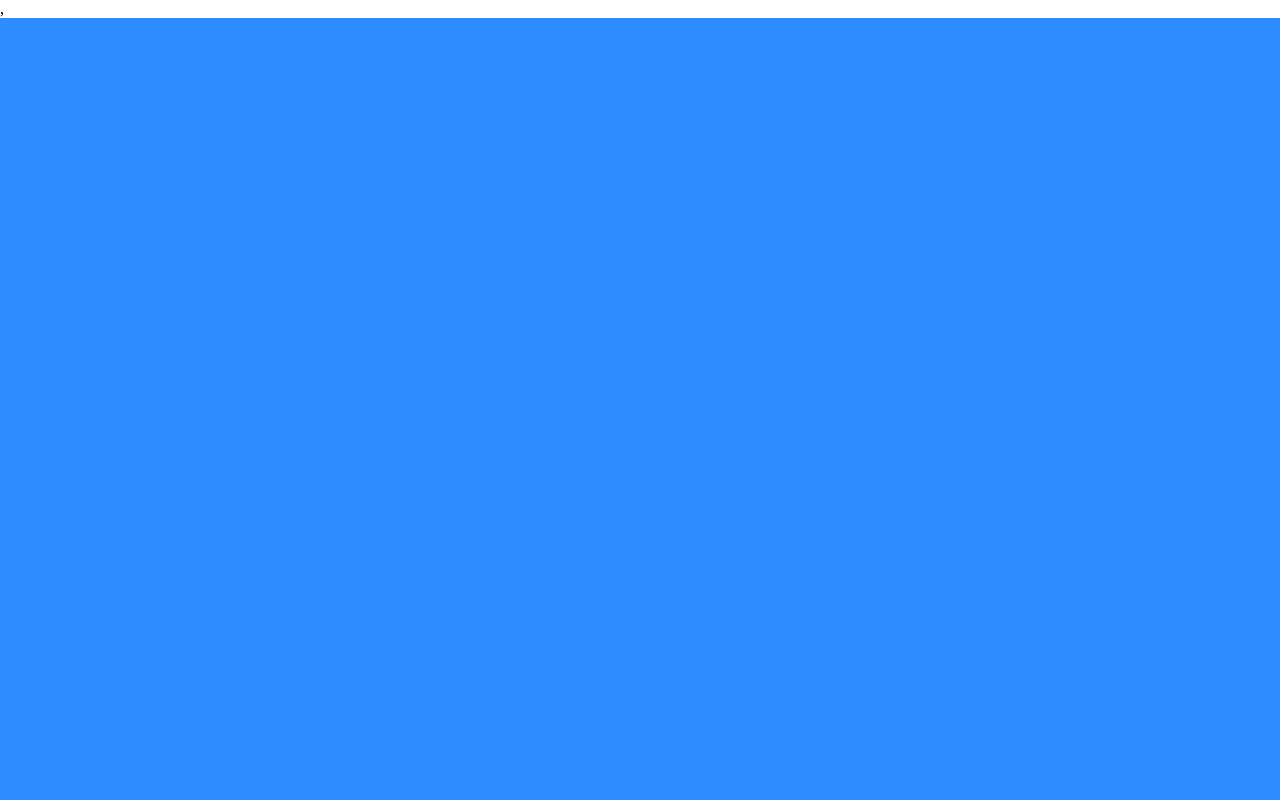
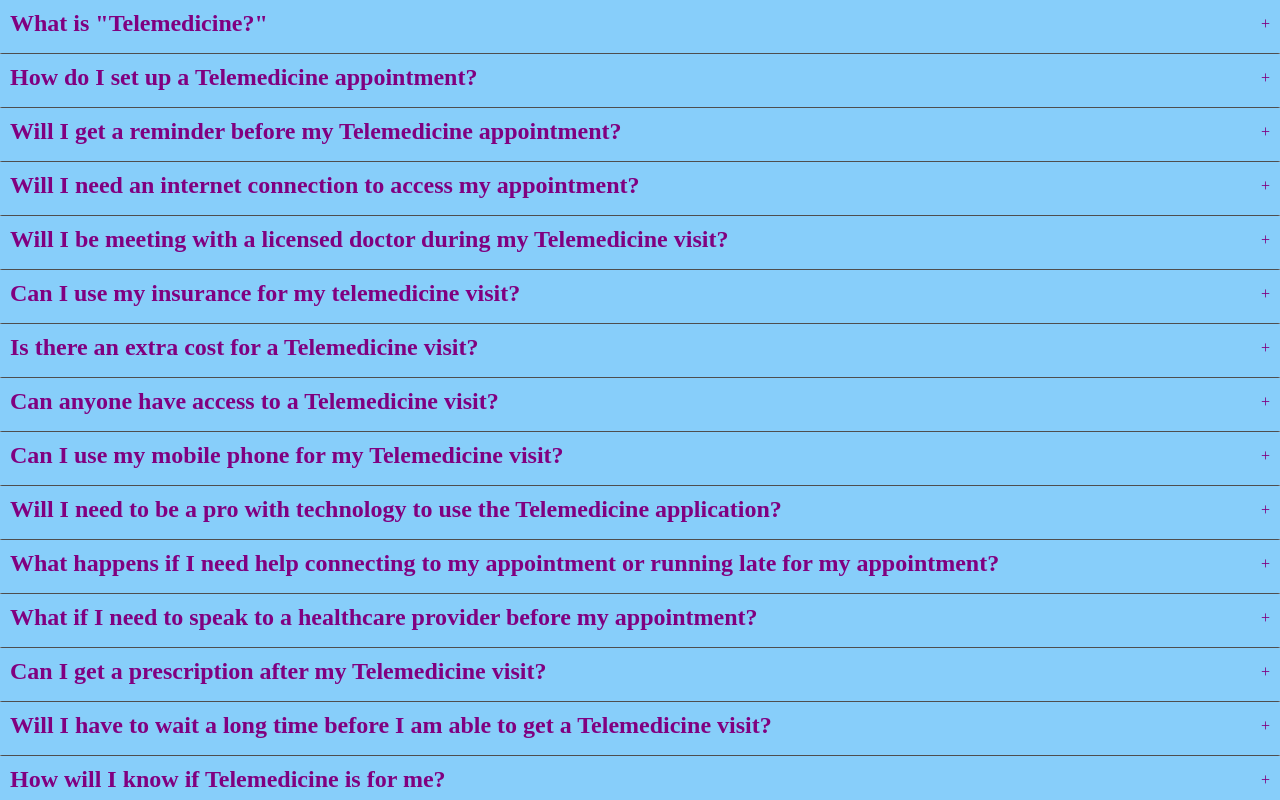
Before and after one commit to farismrahman2/Telemedicine2, a React (Create React App) app: page /newdata in a window 1280 px wide. Before the commit this address had no page. Shown: the top 800 px of the page. Built offline with nearby package versions, Linux system fonts and the light colour scheme.

Commit message:
FAQ changes - Solebo

```diff
--- a/package.json
+++ b/package.json
@@ -31,7 +31,7 @@
     "react-icons": "^4.3.1",
     "react-messenger-customer-chat": "^0.8.0",
     "react-router-dom": "^6.2.2",
-    "react-scripts": "^5.0.0",
+    "react-scripts": "^5.0.1",
     "react-scroll-into-view": "^1.12.0",
     "web-vitals": "^2.1.3"
   },
--- a/src/containers/blog/blog.css
+++ b/src/containers/blog/blog.css
@@ -45,3 +45,16 @@
       max-height: 9999px;
       transition: all 0.5s cubic-bezier(1,0,1,0);
   }
+  .wrapper .btn-area{
+    display: block;
+    background: purple;
+    color: lightblue;
+    cursor: pointer;
+    text-align: center;
+    font-weight: bold;
+    font-size: large;
+    width: 200px;
+    line-height: 30px;
+    margin: 5% auto 0;
+    border-radius: 50px;
+  }
--- a/src/containers/blog/blog.jsx
+++ b/src/containers/blog/blog.jsx
@@ -1,7 +1,7 @@
 import React, {useState} from 'react';
 import './blog.css';
 import {data} from './data.js';
-
+import { Link } from 'react-router-dom';
 const Blog = () => {
   const [selected, setSelected] = useState(null);
   const toggle = i => {
@@ -27,6 +27,11 @@ const Blog = () => {
             </div>
           </div>
   ))}
+  <Link to = "newdata" target = "_blank">
+  <button for ="btnBox" class = "btn-area">
+               <span class = "btn1"> Show more </span>
+               </button>
+               </Link>
       </div>
     </div>
   )
--- /dev/null
+++ b/src/containers/blog2/blog2.css
@@ -0,0 +1,33 @@
+.accordion{
+    width:100%;
+}
+.item{
+    background:lightskyblue;
+    filter: drop-shadow(0px 1px 1px black);
+    margin-bottom: 1px;
+    padding:10px 10px;
+  }
+  /*Add animation*/
+
+  .title{
+      color:purple;
+      display:flex;
+      justify-content: space-between;
+      align-items: center;
+      cursor:pointer;
+  }
+  .content{
+    color: purple;
+    font-family: var(--font-family);
+    font-size: 20px;
+    max-height:6px;
+    text-align: left;
+    overflow:hidden;
+    transition: all 0.5s cubic-bezier(0,1,0,1);
+  }
+
+  .content.show{
+      height:auto;
+      max-height: 9999px;
+      transition: all 0.5s cubic-bezier(1,0,1,0);
+  }
--- /dev/null
+++ b/src/containers/blog2/blog2.jsx
@@ -0,0 +1,43 @@
+import React, {useState} from 'react';
+import './blog2.css';
+import {newdata} from './newdata.jsx';
+import { Link } from 'react-router-dom';
+
+
+const Blog2 = () => {
+  const [selected,setSelected] =useState(null);
+  const toggle = i => {
+    if(selected === i)
+    {
+      return setSelected(null);
+    }
+
+    setSelected(i);
+  }
+
+  return(
+    <div  id ='blog2'>
+      <h1 className='gradienttext'></h1>
+      <div className = "accordion">
+        {newdata.map((item,i)=>(
+          <div className = "item">
+            <div className= "title" onClick={() => toggle(i)}>
+              <h2>{item.question}</h2>
+              <span>{selected === i ? '-' : '+'}</span>
+            </div>
+            <div className = {selected === i ? 'content show' : 'content'}>
+              {item.answer}
+            </div>
+            </div>
+
+  ))}
+
+<Link to = "newdata" target = "_blank">
+               </Link>
+      </div>
+    </div>
+
+  )
+};
+
+export default Blog2;
--- /dev/null
+++ b/src/containers/blog2/newdata.jsx
@@ -0,0 +1,83 @@
+import './blog2.css';
+export const newdata = [
+   {
+      question: 'What is "Telemedicine?"',
+      answer: 'Telemedicine is a way that doctors can deliver care to patients by using telecommuncations such as; phone or computer. Patients can get live video chats with their doctors online. ',
+   },
+   {
+      question: 'How do I set up a Telemedicine appointment?',
+      answer: 'You will see the “Book an appointment” on the home page, where you add in your information and can schedule. ',
+   },
+   {
+      question: 'Will I get a reminder before my Telemedicine appointment?',
+      answer: 'Yes. You will receive a reminder a week before your visit that would also ask to "Confirm Your Telemedicine Appointment", and another reminder 24hrs before your visit ',
+   },
+   {
+      question: 'Will I need an internet connection to access my appointment?',
+      answer: 'Yes, we recommend a strong wireless connection so that your appointment goes smoothly',
+   },
+   {
+      question: 'Will I be meeting with a licensed doctor during my Telemedicine visit?',
+      answer: 'Yes, you will. All our doctors are licensed, MDs, and will deliver quality care to you.',
+   },
+   {
+      question: 'Can I use my insurance for my telemedicine visit?',
+      answer: 'In many cases, yes.  You can fill out your insurance information before or during your scheduled appointment and a healthcare provider will inform you if your insurance qualifies for your visit.',
+   },
+   {
+      question: 'Is there an extra cost for a Telemedicine visit? ',
+      answer: 'No, there is no extra cost. We bill insurance for any visits.',
+   },
+   {
+      question: 'Can anyone have access to a Telemedicine visit? ',
+      answer: 'We require patients to be 18 years and above. Patients who are under the age of 18 must have an adult present during their Telemedicine visit.',
+   },
+   {
+      question: 'Can I use my mobile phone for my Telemedicine visit? ',
+      answer: 'Yes. The doctor will need to see you through your device. We suggest using a mobile phone or computer that has video and audio capabilities. ',
+   },
+   {
+      question: 'Will I need to be a pro with technology to use the Telemedicine application?',
+      answer: 'No. Our Telemedicine application is very simple and patients of all ages can easily use the platform.',
+   },
+   {
+      question: 'What happens if I need help connecting to my appointment or running late for my appointment?',
+      answer: 'Please contact us by calling 470-353-7879 ',
+   },
+   {
+      question: 'What if I need to speak to a healthcare provider before my appointment?',
+      answer: 'We advise you contact us by calling 470-353-7879 or by filling out the "Contact Us" form on our webpage. If it is an emergency please do not hesitate to call 911',
+   },
+    {
+        question: 'Can I get a prescription after my Telemedicine visit? ',
+        answer: 'Yes. The doctor will send any prescription needed to your pharmacy after your session is over.',
+     },
+   {
+      question: 'Will I have to wait a long time before I am able to get a Telemedicine visit?',
+      answer: 'It all depends on the appointment calender. You can book your apppointments 2 weeks in advance.',
+   },
+   {
+      question: 'How will I know if Telemedicine is for me?',
+      answer: 'We understand that every patient is different and Telemedicine continues to evolve. Telemedicine provides many benefits to patients such as lowering stress, having good communication between patients and doctors, it saves time and money and every immediate needs can be easily met.',
+   },
+   {
+      question: 'What will be discussed during a Telemedicine appointment?',
+      answer: 'You can speak with your doctor about anything you would normally bring up during an in-person appointment. Any or questions or concerns, symptoms you may have.',
+   },
+   {
+      question: 'Do I get the same type of care as the in-person visit?',
+      answer: 'Yes. Our doctors are responsible for making sure that they provide equal standard of care for a Telemedicine visit as well as an in-person visit.',
+   },
+   {
+      question: 'How long does a Telemedicine visit last for?',
+      answer: 'Each appointment usually lasts for 30 minutes or more. It could also depend on the extent of the concerns that the patient has.',
+   },
+   {
+      question: 'What if I wanted to cancel my appointment or reschedule?',
+      answer: 'You can do this by simply clicking on the cancel button under your appointment and selecting any available date and time of your choice.',
+   },
+   {
+      question: 'Where do I find the report of my Telemedicine visit? ',
+      answer: 'You can find your report under the "Reports" tab. You can also access your past reports from there.',
+   }
+];
--- a/src/containers/index.js
+++ b/src/containers/index.js
@@ -1,4 +1,5 @@
 export {default as Blog} from './blog/blog';
+export {default as Blog2} from './blog2/blog2';
 export {default as Features} from './features/features';
 export {default as Header} from './header/header';
 export {default as Footer} from './footer/footer';
--- a/src/index.js
+++ b/src/index.js
@@ -7,7 +7,7 @@ import {
   Routes,
   Route
 } from "react-router-dom";
-import { Admin, Zoom } from './containers';
+import { Admin, Zoom, Blog2 } from './containers';
 
 ReactDOM.render(
   <React.StrictMode>
@@ -17,7 +17,11 @@ ReactDOM.render(
         <Route path='/control' element={<Admin />} />
         <Route path="/call" element={<Zoom />} />
         <Route path="/" element={<App />}>
-      </Route>
+        </Route>
+        <Route path="/" element={<newdata/>} />
+        <Route path="/newdata" element={<Blog2/>}>
+          </Route>
+
     </Routes>
   </BrowserRouter>,
   </React.StrictMode>,
```
Also changed, not shown: 2 other files (tests, documents, lock files or other folders).
